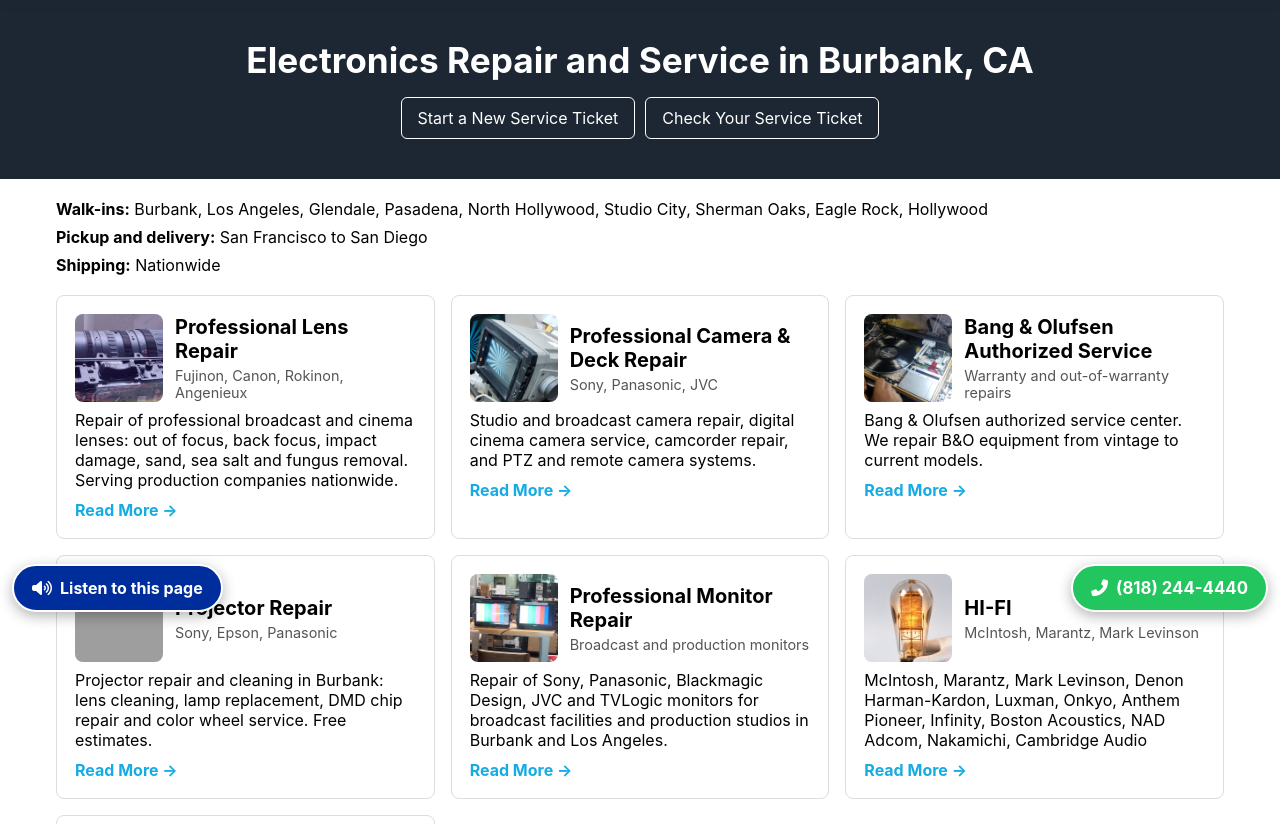
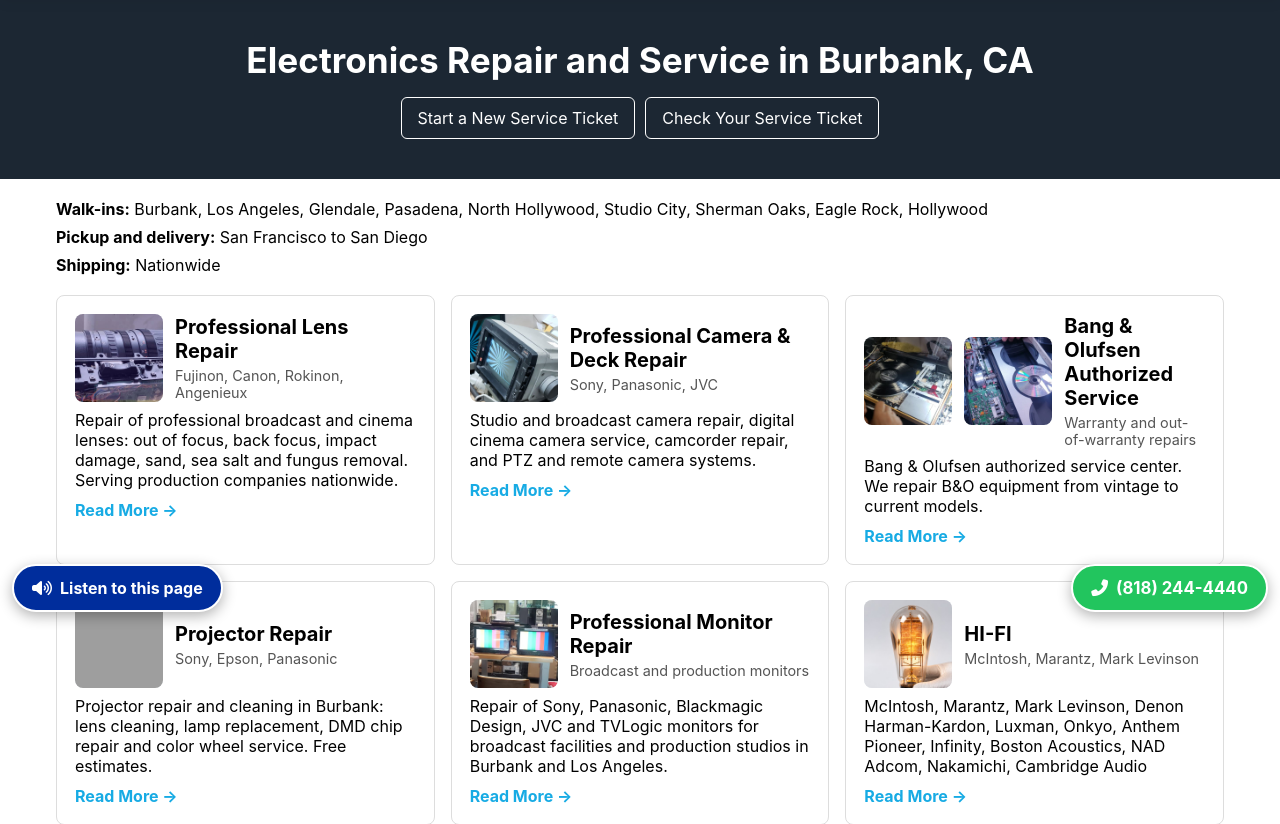
Before and after one commit to asefayan-code/TekMG, a Flask app: page / in a window 1280 px wide. Shown: the part 176-1000 px from the top of the page. Run offline with Flask 3, Linux system fonts and the light colour scheme; grey boxes are pictures that could not be loaded.

Commit message:
Add second B&O thumbnail
Co-Authored-By: Claude Sonnet 5.5 <noreply@anthropic.com>
Claude-Session: https://claude.ai/code/session_01BXEwmgWNDY62LNVBSXaepN

```diff
--- a/templates/home.html
+++ b/templates/home.html
@@ -77,6 +77,7 @@
   <div class="home-card">
     <div class="card-head">
       <img class="card-img" src="/images/cards/bang-olufsen.jpg" alt="" width="88" height="88" loading="lazy" onerror="this.style.display='none'">
+      <img class="card-img" src="/images/cards/bang-olufsen-2.jpg" alt="" width="88" height="88" loading="lazy" onerror="this.style.display='none'">
       <div><h2>Bang &amp; Olufsen Authorized Service</h2>
       <small>Warranty and out-of-warranty repairs</small></div>
     </div>
```
Also changed, not shown: public/images/cards/bang-olufsen-2.jpg (added).
